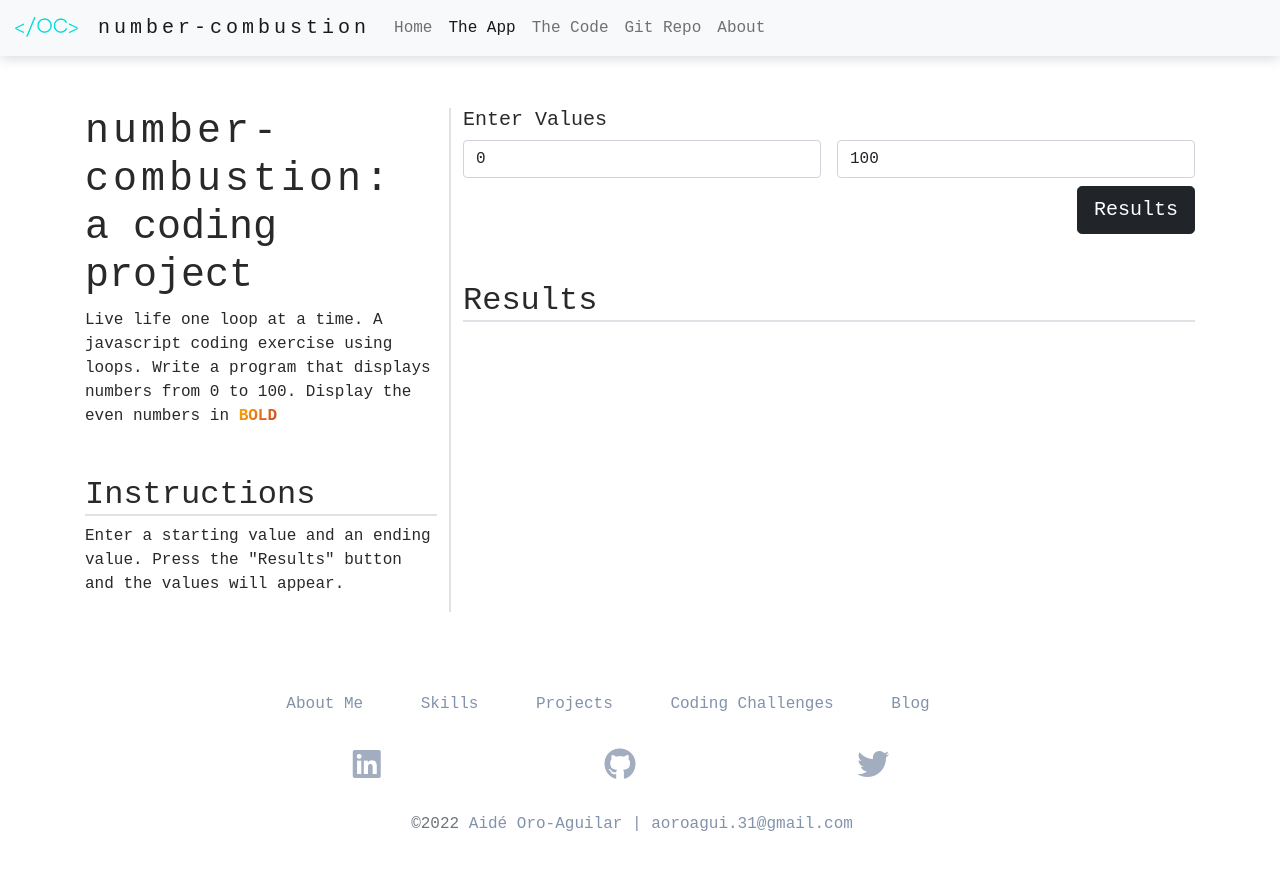
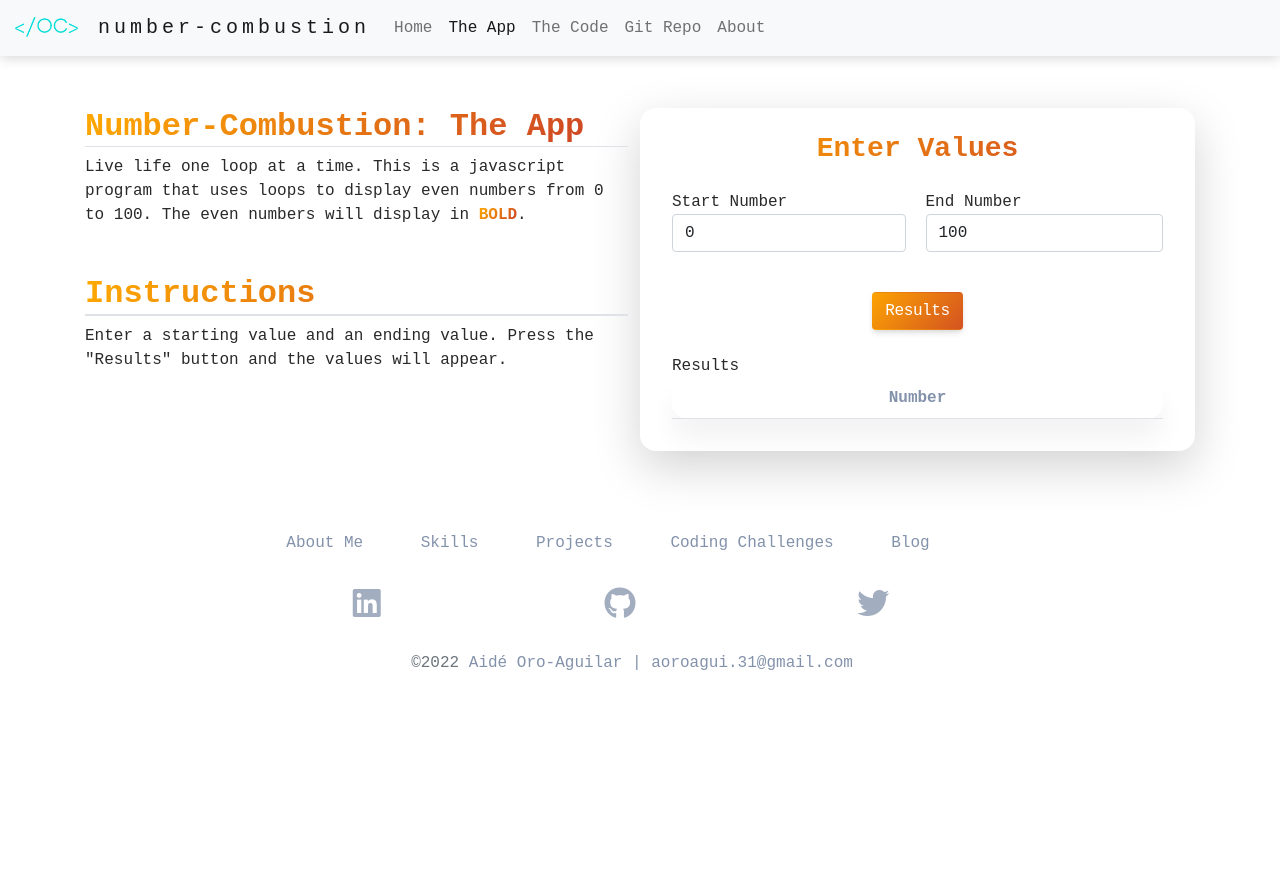
Before and after one commit to aoropeza31/Hundo, a plain HTML site: page app.html in a window 1280 px wide. After the commit the page ends 835 px from the top, so only its background shows below. Drawn offline with nearby package versions, Linux system fonts and the light colour scheme.

Commit message:
Finished last touches on redesign
Made last touches on the redesign of my website

```diff
--- a/app.html
+++ b/app.html
@@ -50,35 +50,67 @@
     <main class="flex-shrink-0">
         <div class="container mt-5">
             <div class="row row-cols-1 row-cols-lg-2">
-                <div class="col-lg-4 col border-end border-2">
-                    <h1><span class="logoFont">number-combustion</span>: a coding project</h1>
+                <div class="col-lg-6 col ">
+                    <h2 class="text-gradient text-primary fw-bold border-1 border-bottom">Number-Combustion: The App</h2>
                     <p>
-                        Live life one loop at a time. A javascript coding exercise using loops. Write a program that displays numbers from 0 to 100. Display the even numbers in <strong><span class="text-gradient text-primary">BOLD</span></strong>
+                        Live life one loop at a time. This is a javascript program that uses loops to display even numbers from 0 to 100. The even numbers will display in <strong><span class="text-gradient text-primary">BOLD</span></strong>.
                     </p>
-                    <h2 class="mt-5 border-bottom border-2">Instructions</h2>
+                    <h2 class="text-gradient text-primary fw-bold mt-5 border-bottom border-2">Instructions</h2>
                     <p>Enter a starting value and an ending value. Press the "Results" button and the values will appear. </p>
                 </div>
-                <div class="col-lg-8 col">
-                    <div>
-                        <h5>Enter Values</h5>
-                        <form class="row gy-2 gx-3">
-                            <div class="col">
+                <div class="col-lg-6 mt-lg-0 mt-5 ps-lg-0 ps-0">
+                    <div class="card d-flex justify-content-center p-4 shadow-lg">
+                        <div class="text-center">
+                            <h3 class="fw-bold text-gradient text-primary">Enter Values</h3>
+                        </div>
+                        <div class="card card-plain">
+                            <form role="form" id="contact-form" class="row gy-2 gx-3">
+                                <div class="card-body pb-2">
+                                    <div class="row">
+                                        <div class="col-md-6">
+                                            <label>Start Number</label>
+                                            <div class="input-group mb-4">
                                                 <input id="startValue" type="number" class="form-control" placeholder="start value" value="0" aria-label="start value">
                                             </div>
-                            <div class="col">
+                                        </div>
+                                        <div class="col-md-6 ps-md-2">
+                                            <label>End Number</label>
+                                            <div class="input-group ">
                                                 <input id="endValue" type="number" class="form-control" placeholder="end value" value="100" aria-label="end value">
                                             </div>
-                            <div class="col-12 d-flex justify-content-end">
-                                <button id="btnSubmit" type="button" class="btn btn-dark btn-lg">Results</button>
                                         </div>
-                        </form>
-                        <h2 class="mt-5 border-bottom border-2">Results</h2>
+                                    </div>
+                                    <div class="row">
+                                        <div class="col-md-12 text-center mb-4">
+                                            <button id="btnSubmit" type="button" class="btn bg-gradient-primary mt-3 mb-0">Results</button>
+                                        </div>
+                                    </div>
+                                    <div class="row">
+                                        <div class="col-md-6">
+                                            <label>Results</label>
+                                        </div>
+                                    </div>
+                                    <div class="mb-0 mt-md-0 mt-6">
+                                        <div class="card">
                                             <div class="table-responsive">
-                            <table class="table table-striped table-sm">
+                                                <table class="table align-items-center mb-0">
+                                                    <thead>
+                                                        <tr>
+                                                            <th class="text-secondary text-xxs font-weight-bolder opacity-7 text-sm align-middle text-center">Number</thc>
+                                                        </tr>
+                                                    </thead>
                                                     <tbody id="results">
                                                         <!-- Results Go Here -->
                                                     </tbody>
                                                 </table>
+                                            </div>
+
+                                        </div>
+
+                                    </div>
+
+                                </div>
+                            </form>
                         </div>
                     </div>
                 </div>
--- a/css/prism.css
+++ b/css/prism.css
@@ -1,4 +1,3 @@
 /* PrismJS 1.25.0
 https://prismjs.com/download.html#themes=prism-okaidia&languages=markup+css+clike+javascript&plugins=line-numbers+normalize-whitespace */
-code[class*=language-],pre[class*=language-]{color:#f8f8f2;background:0 0;text-shadow:0 1px rgba(0,0,0,.3);font-family:Consolas,Monaco,'Andale Mono','Ubuntu Mono',monospace;font-size:1em;text-align:left;white-space:pre;word-spacing:normal;word-break:normal;word-wrap:normal;line-height:1.5;-moz-tab-size:4;-o-tab-size:4;tab-size:4;-webkit-hyphens:none;-moz-hyphens:none;-ms-hyphens:none;hyphens:none}pre[class*=language-]{padding:1em;margin:.5em 0;overflow:auto;border-radius:.3em}:not(pre)>code[class*=language-],pre[class*=language-]{background:#272822}:not(pre)>code[class*=language-]{padding:.1em;border-radius:.3em;white-space:normal}.token.cdata,.token.comment,.token.doctype,.token.prolog{color:#8292a2}.token.punctuation{color:#f8f8f2}.token.namespace{opacity:.7}.token.constant,.token.deleted,.token.property,.token.symbol,.token.tag{color:#f92672}.token.boolean,.token.number{color:#ae81ff}.token.attr-name,.token.builtin,.token.char,.token.inserted,.token.selector,.token.string{color:#a6e22e}.language-css .token.string,.style .token.string,.token.entity,.token.operator,.token.url,.token.variable{color:#f8f8f2}.token.atrule,.token.attr-value,.token.class-name,.token.function{color:#e6db74}.token.keyword{color:#66d9ef}.token.important,.token.regex{color:#fd971f}.token.bold,.token.important{font-weight:700}.token.italic{font-style:italic}.token.entity{cursor:help}
-pre[class*=language-].line-numbers{position:relative;padding-left:3.8em;counter-reset:linenumber}pre[class*=language-].line-numbers>code{position:relative;white-space:inherit}.line-numbers .line-numbers-rows{position:absolute;pointer-events:none;top:0;font-size:100%;left:-3.8em;width:3em;letter-spacing:-1px;border-right:1px solid #999;-webkit-user-select:none;-moz-user-select:none;-ms-user-select:none;user-select:none}.line-numbers-rows>span{display:block;counter-increment:linenumber}.line-numbers-rows>span:before{content:counter(linenumber);color:#999;display:block;padding-right:.8em;text-align:right}
+code[class*=language-],pre[class*=language-]{color:#000;background:0 0;text-shadow:0 1px rgba(0,0,0,.3);font-family:Consolas,Monaco,'Andale Mono','Ubuntu Mono',monospace;font-size:1em;text-align:left;white-space:pre-wrap;word-spacing:normal;word-break:break-all;word-wrap:break-word;line-height:1.5;-moz-tab-size:4;-o-tab-size:4;tab-size:4;-webkit-hyphens:none;-moz-hyphens:none;-ms-hyphens:none;hyphens:none}pre[class*=language-]{padding:1em;margin:.5em 0;overflow:auto;border-radius:.3em}:not(pre)>code[class*=language-],pre[class*=language-]{background:#f8f9fa}:not(pre)>code[class*=language-]{padding:.1em;border-radius:.3em;white-space:normal}.token.cdata,.token.comment,.token.doctype,.token.prolog{color:#515960}.token.punctuation{color:#999}.token.namespace{opacity:.7}.token.constant,.token.deleted,.token.property,.token.symbol,.token.tag{color:#f92672}.token.boolean,.token.number{color:#8156d3}.token.attr-name,.token.builtin,.token.char,.token.inserted,.token.selector,.token.string{color:#8dc818}.language-css .token.string,.style .token.string,.token.entity,.token.operator,.token.url,.token.variable{color:#9a6e3a}.token.atrule,.token.attr-value,.token.class-name,.token.function{color:#dd4a68}.token.keyword{color:#52d0ea}.token.important,.token.regex{color:#fd971f}.token.bold,.token.important{font-weight:700}.token.italic{font-style:italic}.token.entity{cursor:help}
--- a/css/site.css
+++ b/css/site.css
@@ -1,6 +1,6 @@
 :root{
-    --primary-color: #d13737ac;
-    --secondary-color: #ef6f00ce;
+    --primary-color: #a22a2aac;
+    --secondary-color: #efb300ce;
     --dark-color: #292929;
     --white-color: #dff3e4;
 }
@@ -11,6 +11,7 @@
     font-weight: bold;
     font-size: large;
 }
+
 .logoFont {
     font-family: 'Roboto Mono', monospace;
     letter-spacing: 4px;
@@ -29,6 +30,9 @@ nav{
 
 .navbar {
     box-shadow: 0 2px 12px 0 rgb(0 0 0 / 16%);
+}
+.navbar-toggler .navbar-toggler-icon {
+    border: none;
 }
 .text-gradient.text-primary {
     background-image: linear-gradient(
@@ -77,6 +81,35 @@ nav{
     transform: scaleX(1);
     transform-origin: bottom left;
 }
+
+.btn.bg-gradient-primary {
+    color: #fff;
+}
+.bg-gradient-primary{
+    background-image: linear-gradient( 310deg, #ca3e28,#ffaa00);
+}
+
+.btn {
+    margin-bottom: 1rem;
+    letter-spacing: -.025rem;
+    box-shadow: 0 4px 7px -1px rgb(0 0 0 / 11%), 0 2px 4px -1px rgb(0 0 0 / 7%);
+    background-size: 150%;
+    background-position-x: 25%;
+}
+.card.card-plain{
+    background-color: transparent;
+    box-shadow: none;
+}
+.card{
+    box-shadow: 0 20px 27px 0 rgb(0 0 0 / 5%);
+    border: none;
+}
+.language-javascript {
+    white-space: pre-wrap;
+    word-break: break-all;
+    word-wrap: break-word;
+    background: #f8f9fa;
+}
 a:link {
     text-decoration: none;
   }
--- a/js/site.js
+++ b/js/site.js
@@ -12,15 +12,13 @@ function getValues(){
 
     //
     if(Number.isInteger(startValue)&& Number.isInteger(endValue)){
-        //callk generateNumbers
+        //call generateNumbers
         let numbers = generateNumbers(startValue, endValue);
         //call display numbers
         displayNumbers(numbers);
     }else{
         alert("You must enter integers")
     }
-    //call generate numbers
-    //numbers = generateNumbers(startValue, endValue);
 }
 
 //generate numbers from startvalue to endvalue
@@ -45,10 +43,10 @@ function displayNumbers(numbers){
         let className = "even"
         let number = numbers[index];
         if(number % 2  == 0){
-            className = "even"
+            className = "align-middle text-center even"
             spanClassName = "text-primary text-gradient"
         }else{
-            className = "odd"
+            className = "align-middle text-center odd"
             spanClassName = "text-secondary"
         }
         templateRows += `<tr><td class="${className}"><span class="${spanClassName}">${number}</span></td></tr>`
```
Also changed, not shown: code.html (+24 -15 lines), index.html (+9 -5 lines). Lines whose indentation alone changed are shown as unchanged.
